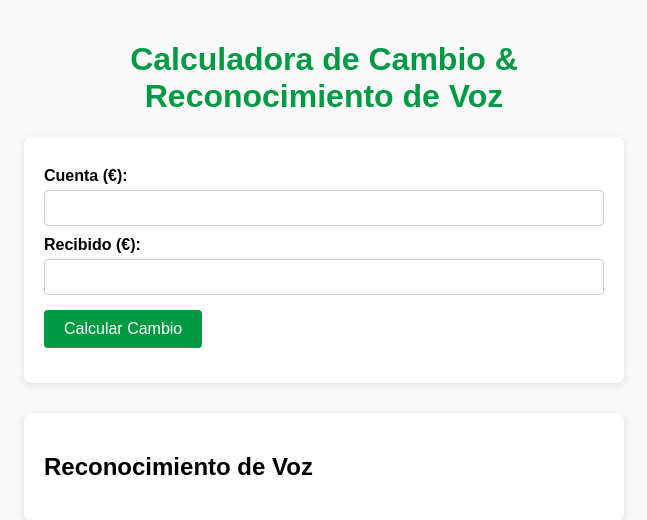
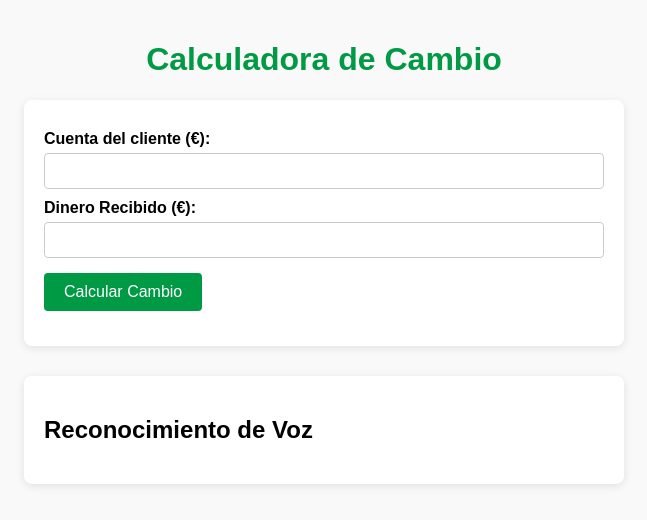
Before and after one commit to Haplee/Once, a Flask app: page / in a window 1280 px wide. Shown: the top 520 px of the page, without its empty margins (316-963 px from the left). Run offline with Flask 3, Linux system fonts and the light colour scheme; some libraries are stand-ins or nearby versions.

Commit message:
Cambios basicos

```diff
--- a/templates/index.html
+++ b/templates/index.html
@@ -62,14 +62,14 @@
     </style>
 </head>
 <body>
-    <h1>Calculadora de Cambio & Reconocimiento de Voz</h1>
+    <h1>Calculadora de Cambio</h1>
 
     <div class="card">
         <form id="calcForm">
-            <label for="cuenta">Cuenta (€):</label>
+            <label for="cuenta">Cuenta del cliente (€):</label>
             <input type="number" id="cuenta" name="cuenta" step="0.01" min="0" required />
 
-            <label for="recibido">Recibido (€):</label>
+            <label for="recibido">Dinero Recibido (€):</label>
             <input type="number" id="recibido" name="recibido" step="0.01" min="0" required />
 
             <button type="submit" id="calcularBtn">Calcular Cambio</button>
```
